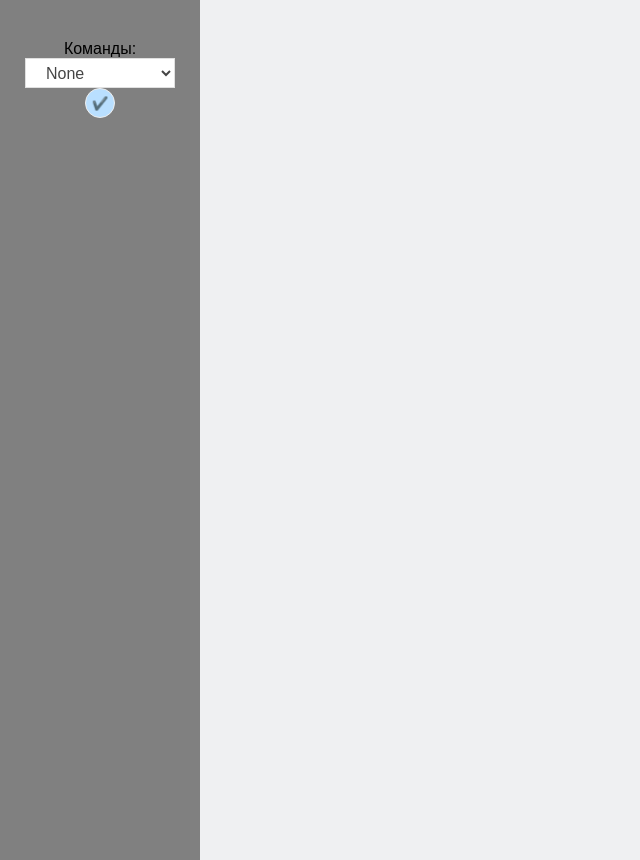
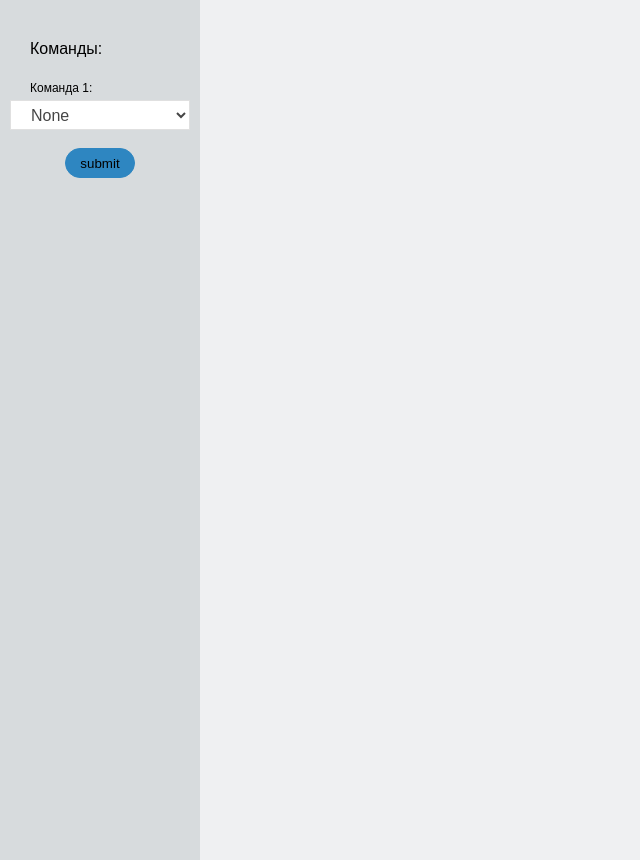
Before and after one commit to dabudaeva/stavki, a Flask app: page /bet in a window 1280 px wide. Shown: the part 72-932 px from the top of the page, without its empty margins (0-640 px from the left). Run offline with Flask 2, Linux system fonts and the light colour scheme.

Commit message:
html updated

```diff
--- a/static/styles.css
+++ b/static/styles.css
@@ -45,7 +45,7 @@ li {
     font-size: 18px;
 }
 .menu li:hover {
-     background-color: grey;
+     background-color: #A6ACAF;
      border-radius: 5px;
      transition: 0.3s ease;
 }
@@ -83,11 +83,11 @@ main{
 
 .input {
     height: 100%;
-    width: 200px; /* Set the width of the sidebar */
-    position: fixed; /* Fixed Sidebar (stay in place on scroll) */
-    top: 72px; /* Stay at the top */
-    background-color: grey; /* Black */
-    padding-top: 40px;
+    width: 200px;
+    position: fixed;
+    top: 72px;
+    background-color: #D7DBDD;
+    padding-top: 20px;
 }
 
 .output {
@@ -97,9 +97,27 @@ main{
 
 /* Selector */
 
+.selector label {
+  display: inline-block;
+  width: 140px;
+  text-align: left;
+  color: black;
+  padding-top: 20px;
+  padding-bottom: 20px;
+}
+
+.selector p {
+  display: inline-block;
+  width: 140px;
+  text-align: left;
+  color: black;
+  padding-bottom: 5px;
+  font-size: 12px;
+}
+
 .selector select {
     height:30px;
-	width:150px;
+	width:180px;
 	font-size: 100%;
 	background: #fff;
     border-color: rgba(0, 0, 0, 0.12);
@@ -109,7 +127,7 @@ main{
 
 .selector input[type=number] {
     height:30px;
-	width:150px;
+	width:180px;
 	font-size: 100%;
 	background: #fff;
     border-color: rgba(0, 0, 0, 0.12);
@@ -119,16 +137,16 @@ main{
 
 .selector input[type=submit] {
     height:30px;
-    width:30px;
-    background: #B9DFFF;
-	color: #fff;
-	border: 1px solid #eee;
+    width:70px;
+    background: #2E86C1;
+	color: black;
+	border: 1px solid #2E86C1;
 	border-radius: 20px;
 }
 .selector input[type=submit]:hover {
-	background: #016ABC;
+	background: #1B4F72;
 	color: #fff;
-	border: 1px solid #eee;
+	border: 1px solid #1B4F72;
 	border-radius: 20px;
 }
 
@@ -150,13 +168,11 @@ main{
 .table th {
   padding-top: 12px;
   padding-bottom: 12px;
-  text-align: left;
-  background-color: #696969;
-  color: white;
+  background-color: #D7DBDD;
 }
 
 button {
-    color: white;
+    color: black;
     height: 100%;
     width: 100%;
     cursor: pointer;
--- a/templates/bet.html
+++ b/templates/bet.html
@@ -25,6 +25,7 @@
                 <form action="" method="POST">
                     <label>Команды:</label>
                     <br>
+                        <p>Команда 1:</p>
                         <select name="select-1">
                             <optgroup>
                                 <option selected="selected">{{ select1 }}</option>
@@ -34,7 +35,9 @@
                             </optgroup>
                         </select>
                     </br>
-                    <input type="submit" value="✔️">
+                    <br>
+                    <input type="submit" value="submit">
+                    </br>
                 </form>
                 {% endif %}
 
@@ -42,6 +45,7 @@
                 <form action="" method="POST">
                     <label>Команды:</label>
                     <br>
+                        <p>Команда 1:</p>
                         <select name="select-1">
                             <optgroup>
                                 <option selected="selected">{{ select1 }}</option>
@@ -52,6 +56,7 @@
                         </select>
                     </br>
                     <br>
+                        <p>Команда 2:</p>
                         <select name="select-2">
                             <optgroup>
                                 <option selected="selected">{{ select2 }}</option>
@@ -61,7 +66,9 @@
                             </optgroup>
                         </select>
                     </br>
-                    <input type="submit" value="✔">
+                    <br>
+                    <input type="submit" value="submit">
+                    </br>
                 </form>
                 {% endif %}
 
@@ -69,6 +76,7 @@
                 <form action="" method="POST">
                     <label>Команды:</label>
                     <br>
+                        <p>Команда 1:</p>
                         <select name="select-1">
                             <optgroup>
                                 <option selected="selected">{{ select1 }}</option>
@@ -80,6 +88,7 @@
                     </br>
 
                     <br>
+                        <p>Команда 2:</p>
                         <select name="select-2">
                             <optgroup>
                                 <option selected="selected">{{ select2 }}</option>
@@ -92,6 +101,7 @@
 
                     <label>Коэффициенты:</label>
                     <br>
+                        <p>Коэффициент на команду 1:</p>
                         <select name="coef-1">
                             <optgroup>
                                 <option selected="selected">{{ coef1 }}</option>
@@ -101,7 +111,9 @@
                             </optgroup>
                         </select>
                     </br>
-                    <input type="submit" value="✔">
+                    <br>
+                    <input type="submit" value="submit">
+                    </br>
                 </form>
                 {% endif %}
 
@@ -110,6 +122,7 @@
                     <label>Команды:</label>
 
                     <br>
+                        <p>Команда 1:</p>
                         <select name="select-1">
                             <optgroup>
                                 <option selected="selected">{{ select1 }}</option>
@@ -121,6 +134,7 @@
                     </br>
 
                     <br>
+                        <p>Команда 2:</p>
                         <select name="select-2">
                             <optgroup>
                                 <option selected="selected">{{ select2 }}</option>
@@ -133,6 +147,7 @@
 
                     <label>Коэффициенты:</label>
                     <br>
+                        <p>Коэффициент на команду 1:</p>
                         <select name="coef-1">
                             <optgroup>
                                 <option selected="selected">{{ coef1 }}</option>
@@ -144,6 +159,7 @@
                     </br>
 
                     <br>
+                        <p>Коэффициент на команду 2:</p>
                         <select name="coef-2">
                             <optgroup>
                                 <option selected="selected">{{ coef2 }}</option>
@@ -153,8 +169,9 @@
                             </optgroup>
                         </select>
                     </br>
-
-                    <input type="submit" value="✔">
+                    <br>
+                    <input type="submit" value="submit">
+                    </br>
 
                 </form>
                 {% endif %}
@@ -164,6 +181,7 @@
                     <label>Команды:</label>
 
                     <br>
+                        <p>Команда 1:</p>
                         <select name="select-1">
                             <optgroup>
                                 <option selected="selected">{{ select1 }}</option>
@@ -175,6 +193,7 @@
                     </br>
 
                     <br>
+                        <p>Команда 2:</p>
                         <select name="select-2">
                             <optgroup>
                                 <option selected="selected">{{ select2 }}</option>
@@ -187,6 +206,7 @@
 
                     <label>Коэффициенты:</label>
                     <br>
+                        <p>Коэффициент на команду 1:</p>
                         <select name="coef-1">
                             <optgroup>
                                 <option selected="selected">{{ coef1 }}</option>
@@ -198,6 +218,7 @@
                     </br>
 
                     <br>
+                        <p>Коэффициент на команду 2:</p>
                         <select name="coef-2">
                             <optgroup>
                                 <option selected="selected">{{ coef2 }}</option>
@@ -209,6 +230,7 @@
                     </br>
 
                     <br>
+                        <p>Коэффициент на ничью:</p>
                         <select name="draw">
                             <optgroup>
                                 <option selected="selected">{{ draw }}</option>
@@ -218,8 +240,9 @@
                             </optgroup>
                         </select>
                     </br>
-
-                    <input type="submit" value="✔">
+                    <br>
+                    <input type="submit" value="submit">
+                    </br>
 
                 </form>
                 {% endif %}
@@ -229,6 +252,7 @@
                     <label>Команды:</label>
 
                     <br>
+                        <p>Команда 1:</p>
                         <select name="select-1">
                             <optgroup>
                                 <option selected="selected">{{ select1 }}</option>
@@ -240,6 +264,7 @@
                     </br>
 
                     <br>
+                        <p>Команда 2:</p>
                         <select name="select-2">
                             <optgroup>
                                 <option selected="selected">{{ select2 }}</option>
@@ -252,6 +277,7 @@
 
                     <label>Коэффициенты:</label>
                     <br>
+                        <p>Коэффициент на команду 1:</p>
                         <select name="coef-1">
                             <optgroup>
                                 <option selected="selected">{{ coef1 }}</option>
@@ -263,6 +289,7 @@
                     </br>
 
                     <br>
+                        <p>Коэффициент на команду 2:</p>
                         <select name="coef-2">
                             <optgroup>
                                 <option selected="selected">{{ coef2 }}</option>
@@ -274,6 +301,7 @@
                     </br>
 
                     <br>
+                        <p>Коэффициент на ничью:</p>
                         <select name="draw">
                             <optgroup>
                                 <option selected="selected">{{ draw }}</option>
@@ -285,10 +313,12 @@
                     </br>
 
                     <br>
+                        <label>Депозит:</label>
                         <input type="number" step="1" min="1" max="100000" value="10000" name="deposit"/>
                     </br>
-
-                    <input type="submit" value="✔">
+                    <br>
+                    <input type="submit" value="submit">
+                    </br>
 
                 </form>
                 {% endif %}
@@ -298,6 +328,7 @@
                     <label>Команды:</label>
 
                     <br>
+                        <p>Команда 1:</p>
                         <select name="select-1">
                             <optgroup>
                                 <option selected="selected">{{ select1 }}</option>
@@ -309,6 +340,7 @@
                     </br>
 
                     <br>
+                        <p>Команда 2:</p>
                         <select name="select-2">
                             <optgroup>
                                 <option selected="selected">{{ select2 }}</option>
@@ -321,6 +353,7 @@
 
                     <label>Коэффициенты:</label>
                     <br>
+                        <p>Коэффициент на команду 1:</p>
                         <select name="coef-1">
                             <optgroup>
                                 <option selected="selected">{{ coef1 }}</option>
@@ -332,6 +365,7 @@
                     </br>
 
                     <br>
+                        <p>Коэффициент на команду 2:</p>
                         <select name="coef-2">
                             <optgroup>
                                 <option selected="selected">{{ coef2 }}</option>
@@ -343,6 +377,7 @@
                     </br>
 
                     <br>
+                        <p>Коэффициент на ничью:</p>
                         <select name="draw">
                             <optgroup>
                                 <option selected="selected">{{ draw }}</option>
@@ -354,10 +389,12 @@
                     </br>
 
                     <br>
+                        <label>Депозит:</label>
                         <input type="number" step="1" min="1" max="100000" value={{ deposit }} name="deposit"/>
                     </br>
-
-                    <input type="submit" value="✔">
+                    <br>
+                    <input type="submit" value="submit">
+                    </br>
 
                 </form>
 
```
Also changed, not shown: static/temp.css (deleted, +0 -16 lines).
